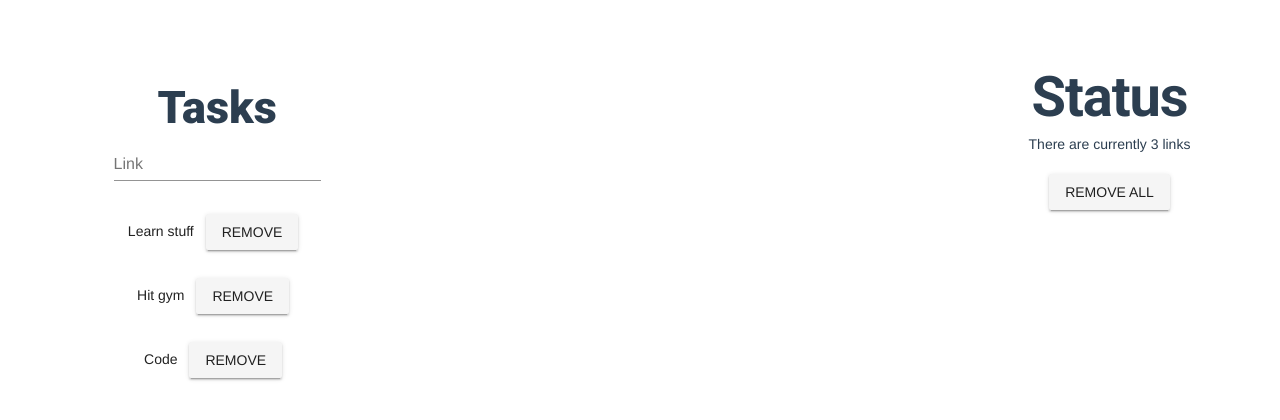
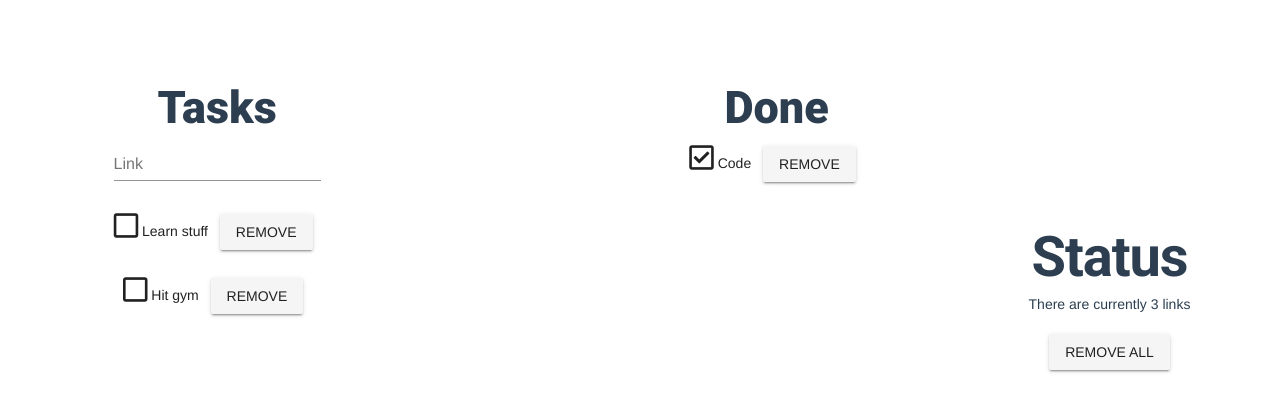
Before and after one commit to jamesgeorge007/Vue-ToDo, a Vue app: page / in a window 1280 px wide. Shown: the top 420 px of the page. Built offline with nearby package versions, Linux system fonts and the light colour scheme.

Commit message:
Added Done section
Added iconawesome

```diff
--- a/public/index.html
+++ b/public/index.html
@@ -1,19 +1,25 @@
 <!DOCTYPE html>
 <html lang="en">
+
 <head>
   <meta charset="utf-8">
   <meta http-equiv="X-UA-Compatible" content="IE=edge">
   <meta name="viewport" content="width=device-width,initial-scale=1.0">
   <link rel="icon" href="<%= BASE_URL %>favicon.ico">
   <title>store-sample</title>
+  <link rel="stylesheet" href="https://use.fontawesome.com/releases/v5.4.1/css/all.css" integrity="sha384-5sAR7xN1Nv6T6+dT2mhtzEpVJvfS3NScPQTrOxhwjIuvcA67KV2R5Jz6kr4abQsz"
+    crossorigin="anonymous">
   <link rel="stylesheet" href="https://fonts.googleapis.com/css?family=Roboto:100,300,400,500,700,900">
   <link rel="stylesheet" href="https://fonts.googleapis.com/css?family=Material+Icons">
 </head>
+
 <body>
   <noscript>
-      <strong>We're sorry but store-sample doesn't work properly without JavaScript enabled. Please enable it to continue.</strong>
+    <strong>We're sorry but store-sample doesn't work properly without JavaScript enabled. Please enable it to
+      continue.</strong>
   </noscript>
   <div id="app"></div>
   <!-- built files will be auto injected -->
 </body>
+
 </html>
--- a/src/components/ToDo.vue
+++ b/src/components/ToDo.vue
@@ -7,8 +7,20 @@
         <v-text-field label="Link" v-model="newLink" required>
         </v-text-field>
       </v-form>
-      <v-list v-for="(link, index) in links" v-bind:key="index">
-          {{ link }}
+      <v-list v-for="(link, index) in links" v-bind:key="index" v-if="!link.done">
+          <i class="far fa-square fa-2x" v-on:click="doneLinks(index,true)"></i>
+          {{ link.text }}
+          <v-btn v-on:click="removeLinks(index)">Remove</v-btn>
+      </v-list>
+      </v-container>
+    </div>
+    <div class="center">
+
+      <v-container>
+      <h1 class="display-2 font-weight-black">Done</h1>
+            <v-list v-for="(link, index) in links" v-bind:key="index" v-if="link.done">
+          <i class="far fa-check-square fa-2x onho" v-on:click="doneLinks(index,false)"></i>
+          {{ link.text }}
           <v-btn v-on:click="removeLinks(index)">Remove</v-btn>
       </v-list>
       </v-container>
@@ -20,40 +32,39 @@
 </template>
 
 <script>
-import { mapState, mapMutations, mapActions } from 'vuex';
-import Stats from './Stats.vue';
+import { mapState, mapMutations, mapActions } from "vuex";
+import Stats from "./Stats.vue";
 
 export default {
   name: "ToDo",
-  data () {
-    return{
-      newLink: ''
-    }
+  data() {
+    return {
+      newLink: ""
+    };
   },
   computed: {
-    ...mapState([
-      'title',
-      'links'
-  ]),
+    ...mapState(["title", "links"])
   },
   components: {
     Stats
   },
   methods: {
-    ...mapMutations([
-      'ADD_LINK'
-    ]),
-    ...mapActions([
-      'removeLink',
-      'removeStatus'
-    ]),
-    addLink: function () {
+    ...mapMutations(["ADD_LINK", "DONE_LINK"]),
+    ...mapActions(["removeLink", "removeStatus"]),
+    addLink: function() {
       this.ADD_LINK(this.newLink);
-      this.newLink = '';
+      this.newLink = "";
       this.removeStatus();
     },
-    removeLinks: function (link)  {
+    removeLinks: function(link) {
       this.removeLink(link);
+    },
+    doneLinks: function(index, done) {
+      this.DONE_LINK({
+        index: index,
+        done: done
+      });
+      this.removeStatus();
     }
   }
 };
@@ -61,11 +72,14 @@ export default {
 
 <!-- Add "scoped" attribute to limit CSS to this component only -->
 <style scoped>
-.left{
+.left {
   float: left;
   padding-left: 7vw;
 }
-.right{
+i:hover {
+  cursor: pointer;
+}
+.right {
   float: right;
   padding-right: 7vw;
 }
--- a/src/store.js
+++ b/src/store.js
@@ -7,11 +7,16 @@ export default new Vuex.Store({
     state: {
         title: 'Tasks',
         msg: '',
-        links: [
-            'Learn stuff',
-            'Hit gym',
-            'Code'
-        ]
+        links: [{
+            text: 'Learn stuff',
+            done: false
+        }, {
+            text: 'Hit gym',
+            done: false
+        }, {
+            text: 'Code',
+            done: true
+        }]
     },
 
     getters: {
@@ -22,11 +27,13 @@ export default new Vuex.Store({
 
     mutations: {
         ADD_LINK: (state, link) => {
-            state.links.push(link);
+            state.links.push({
+                text: link,
+                done: false
+            });
         },
         REMOVE_LINK: (state, link) => {
             state.links.splice(link, 1);
-            state.msg = 'It has been removed!';
         },
         REMOVE_ALL: (state) => {
             state.links = [];
@@ -36,6 +43,9 @@ export default new Vuex.Store({
         },
         UPDATE_STATUS: (state) => {
             state.msg = 'They have been removed!';
+        },
+        DONE_LINK: (state, obj) => {
+            state.links[obj.index].done = obj.done;
         }
     },
 
```
Lines whose indentation alone changed are shown as unchanged.
